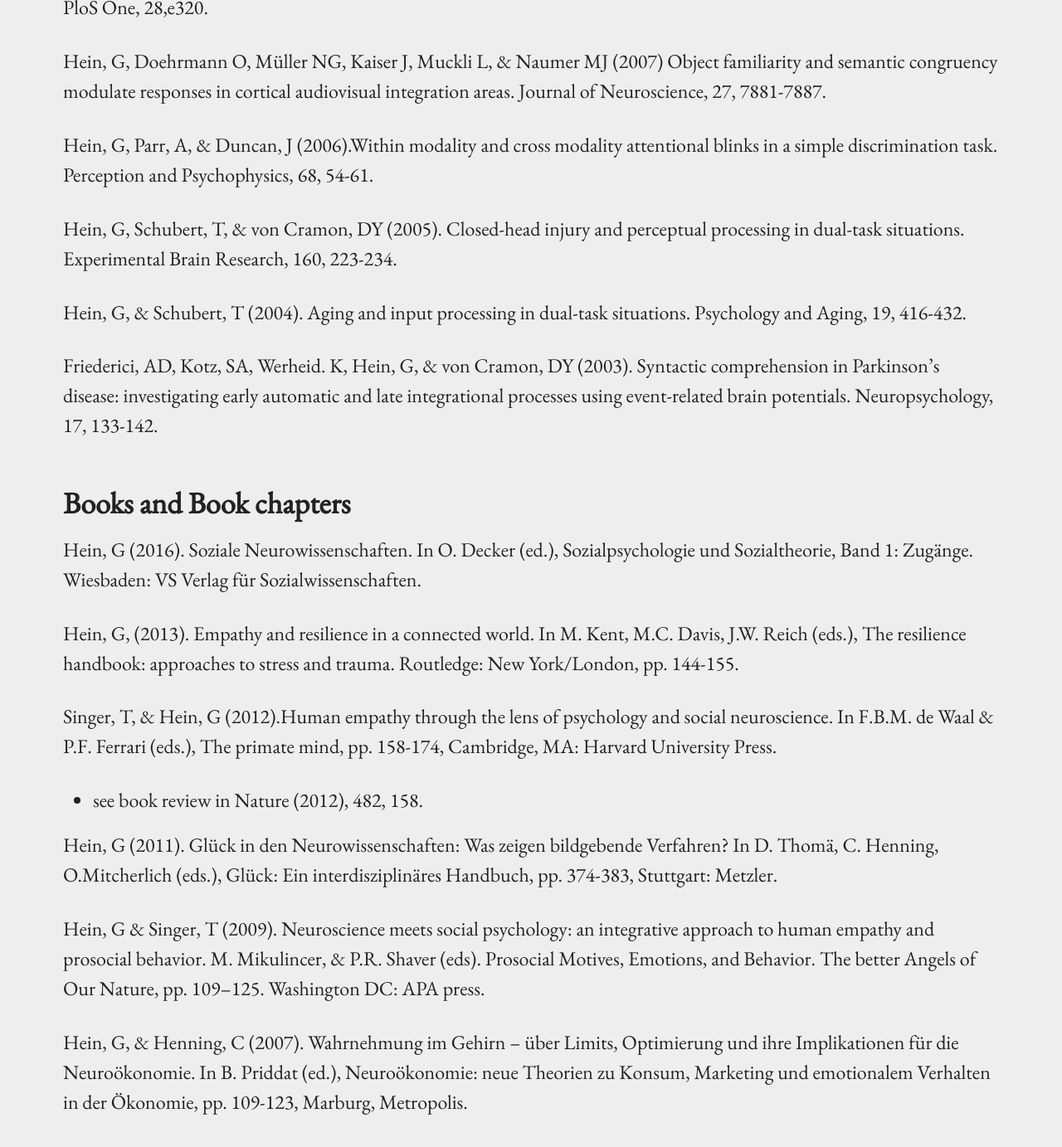
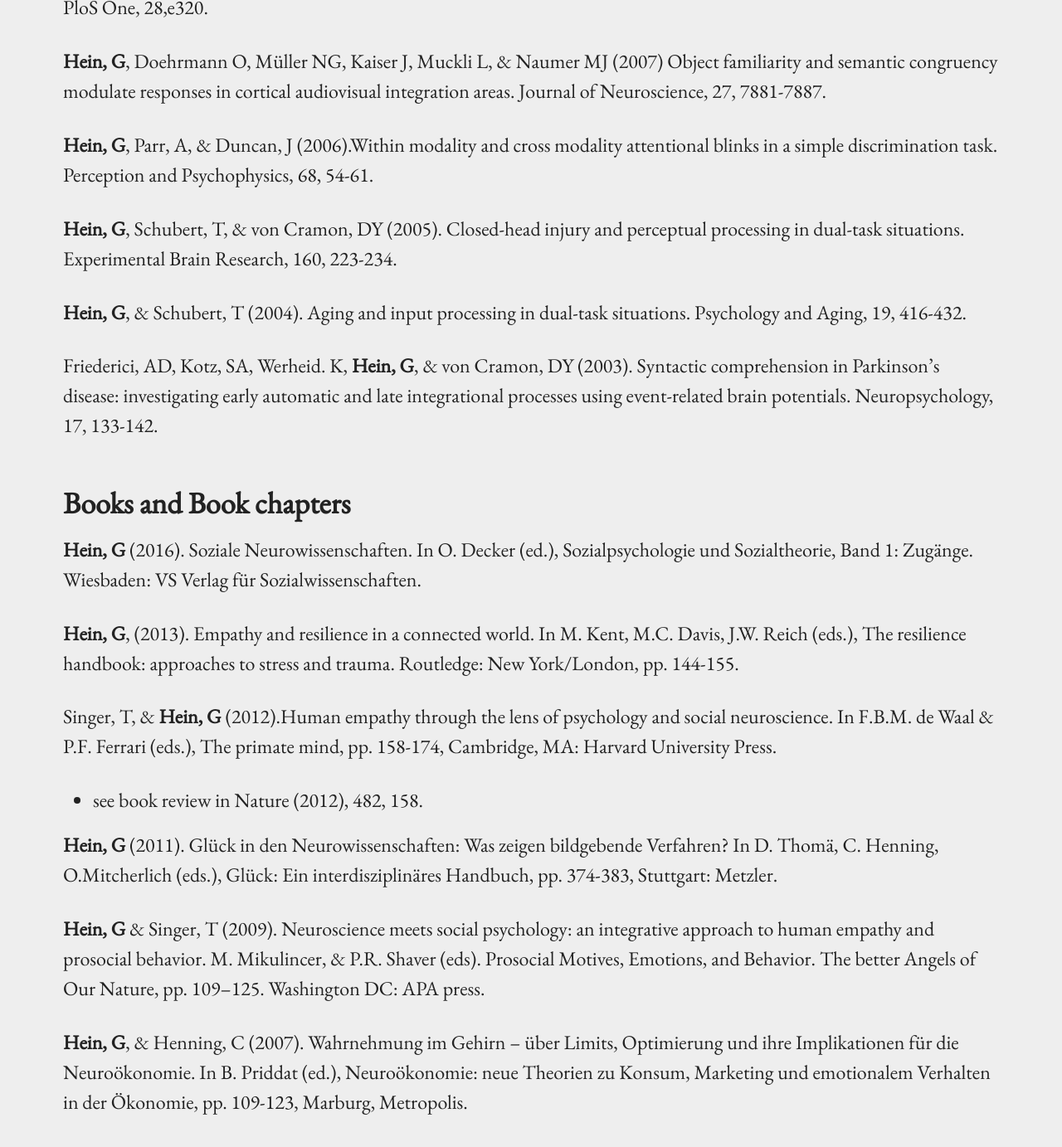
Before and after one commit to grithein/grithein, a Jekyll site: the page built from publications.md, in a window 1280 px wide and 1400 px high, scrolled down 2009 px. Shown: the top 1383 px of the window at 83% size. Built offline with Jekyll 4.4.1, drawn with Linux system fonts in a browser that asks for light colours; some of the changed text lies outside the part shown.

Commit message:
Update from Forestry.io - publications.md

```diff
--- a/publications.md
+++ b/publications.md
@@ -5,67 +5,67 @@ permalink: "/publications/"
 ---
 ## Peer-reviewed articles
 
-Baumgartner, T, Hein, G, Saulin, A & Knoch, D (2016). Structural differences in insular cortex reflect vicarious injustice insensitivity. Plos One, 11, e0167538.
+Baumgartner, T, **Hein, G**, Saulin, A & Knoch, D (2016). Structural differences in insular cortex reflect vicarious injustice insensitivity. Plos One, 11, e0167538.
 
-Hein, G, Morishima, Y, Sul, S, Leiberg, S & Fehr, E. (2016). The brain’s functional architecture reveals human motives. Science, 351, 1074-1078.
+**Hein, G**, Morishima, Y, Sul, S, Leiberg, S & Fehr, E. (2016). The brain’s functional architecture reveals human motives. Science, 351, 1074-1078.
 
 *   selected as “Perspectives” article in the ‘Insights’ section of Science, Gluth & Fontanesi (2016), 351, 1028
 
-Hein, G, Engelmann, JB, Vollberg, M., & Tobler PN (2016). How learning shapes the empathic brain. Proceedings of the National Academy of Sciences of the United States of America, 113, 80-85.
+**Hein, G**, Engelmann, JB, Vollberg, M., & Tobler PN (2016). How learning shapes the empathic brain. Proceedings of the National Academy of Sciences of the United States of America, 113, 80-85.
 
-Sul, S., Tobler, PN, Hein, G, Leiberg, S., Jung, D., Fehr, E., & Kim, H. (2015). Spatial gradient in other-regarding value representation along the medial prefrontal cortex predicts individual differences in altruism. Proceedings of the National Academy of Sciences of the United States of America, 112, 7851-7856.
+Sul, S., Tobler, PN, **Hein, G**, Leiberg, S., Jung, D., Fehr, E., & Kim, H. (2015). Spatial gradient in other-regarding value representation along the medial prefrontal cortex predicts individual differences in altruism. Proceedings of the National Academy of Sciences of the United States of America, 112, 7851-7856.
 
-Engelmann, JB & Hein, G (2013). Contextual and social influences on valuation and choice. Progress in Brain Research, 202, 215-237.
+Engelmann, JB & **Hein, G** (2013). Contextual and social influences on valuation and choice. Progress in Brain Research, 202, 215-237.
 
-Hein, G, Lamm C, Brodbeck C, Singer T (2011). Skin conductance response to the pain of others predicts later costly helping. PLoS One, 6, e22759.
+**Hein, G**, Lamm C, Brodbeck C, Singer T (2011). Skin conductance response to the pain of others predicts later costly helping. PLoS One, 6, e22759.
 
 *   recommended by The Faculty of 1000, Iriki A: F1000 Recommendation of [Hein G et al., PLoS ONE 2011, 6(8):e22759]. Faculty of 1000, 26 Sep 2011.
 
-Hein, G, Silani, G, Preuschoff, K, Batson, CD, Singer, T (2010). Neural responses to ingroup and outgroup members’ suffering predict individual differences in costly helping. Neuron, 68, 149-160.
+**Hein, G**, Silani, G, Preuschoff, K, Batson, CD, Singer, T (2010). Neural responses to ingroup and outgroup members’ suffering predict individual differences in costly helping. Neuron, 68, 149-160.
 
 *   selected as “Research Highlight“ in Nature (2010), 467, 754.
 *   recommended by The Faculty of 1000, Masuda N: F1000Prime Recommendation of [Hein G et al., Neuron 2010, 68(1):149-60]. In F1000Prime, 18 Feb 2015.
 
-Naumer, MJ, Ratz, L, Yalachkov, Y, Polony, A, Doehrmann, O, van de Ven, V, Müller, NG., Kaiser, J, & Hein, G (2010). Visuo-haptic convergence in a corticocerebellar network. European Journal of Neuroscience, 31, 1730-1736.
+Naumer, MJ, Ratz, L, Yalachkov, Y, Polony, A, Doehrmann, O, van de Ven, V, Müller, NG., Kaiser, J, & **Hein, G** (2010). Visuo-haptic convergence in a corticocerebellar network. European Journal of Neuroscience, 31, 1730-1736.
 
-Naumer, MJ, Doehrmann O, Müller NG, Kaiser J, Muckli L, & Hein, G (2008). Learning-induced cortical plasticity of audio-visual object representations. Cerebral Cortex, 19, 1641-53.
+Naumer, MJ, Doehrmann O, Müller NG, Kaiser J, Muckli L, & **Hein, G** (2008). Learning-induced cortical plasticity of audio-visual object representations. Cerebral Cortex, 19, 1641-53.
 
-Hein, G, & Singer, T (2008). I feel how you feel but not always: The Empathic Brain and its Modulation. Current Opinion in Neurobiology, 18, 153-158.
+**Hein, G**, & Singer, T (2008). I feel how you feel but not always: The Empathic Brain and its Modulation. Current Opinion in Neurobiology, 18, 153-158.
 
-Hein, G, Fuhrmann Alpert, G, Tsai, N, Naumer, M.J, & Knight, RT (2008). Temporal characteristics of audiovisual information flow. Journal of Neuroscience, 28, 5344-5349.
+**Hein, G**, Fuhrmann Alpert, G, Tsai, N, Naumer, M.J, & Knight, RT (2008). Temporal characteristics of audiovisual information flow. Journal of Neuroscience, 28, 5344-5349.
 
 *   selected as “Journal Club” article in the Journal of Neuroscience, Liang et al. (2008), 28, 8861-8862.
 
-Hein, G, & Knight, RT (2008). Superior temporal sulcus – It’s my area: Or is it? Journal of Cognitive Neuroscience, 12, 2125-2136.
+**Hein, G**, & Knight, RT (2008). Superior temporal sulcus – It’s my area: Or is it? Journal of Cognitive Neuroscience, 12, 2125-2136.
 
 *   recommended by The Faculty of 1000, Scott S: F1000 Recommendation of [Hein G and Knight RT, J Cogn Neurosci 2008, 20(12):2125-36]. Faculty of 1000, 23 May 2008.
 
-Hein, G, Alink, A, Kleinschmidt, A, & Mueller, NG (2008). The attentional blink modulates activity in early visual cortex. Journal of Cognitive Neuroscience, 21, 197-206.
+**Hein, G**, Alink, A, Kleinschmidt, A, & Mueller, NG (2008). The attentional blink modulates activity in early visual cortex. Journal of Cognitive Neuroscience, 21, 197-206.
 
-Hein, G, Alink, A, Kleinschmidt, A & Müller, NG (2007). Competing neural responses for auditory and visual decisions. PloS One, 28,e320.
+**Hein, G**, Alink, A, Kleinschmidt, A & Müller, NG (2007). Competing neural responses for auditory and visual decisions. PloS One, 28,e320.
 
-Hein, G, Doehrmann O, Müller NG, Kaiser J, Muckli L, & Naumer MJ (2007) Object familiarity and semantic congruency modulate responses in cortical audiovisual integration areas. Journal of Neuroscience, 27, 7881-7887.
+**Hein, G**, Doehrmann O, Müller NG, Kaiser J, Muckli L, & Naumer MJ (2007) Object familiarity and semantic congruency modulate responses in cortical audiovisual integration areas. Journal of Neuroscience, 27, 7881-7887.
 
-Hein, G, Parr, A, & Duncan, J (2006).Within modality and cross modality attentional blinks in a simple discrimination task. Perception and Psychophysics, 68, 54-61.
+**Hein, G**, Parr, A, & Duncan, J (2006).Within modality and cross modality attentional blinks in a simple discrimination task. Perception and Psychophysics, 68, 54-61.
 
-Hein, G, Schubert, T, & von Cramon, DY (2005). Closed-head injury and perceptual processing in dual-task situations. Experimental Brain Research, 160, 223-234.
+**Hein, G**, Schubert, T, & von Cramon, DY (2005). Closed-head injury and perceptual processing in dual-task situations. Experimental Brain Research, 160, 223-234.
 
-Hein, G, & Schubert, T (2004). Aging and input processing in dual-task situations. Psychology and Aging, 19, 416-432.
+**Hein, G**, & Schubert, T (2004). Aging and input processing in dual-task situations. Psychology and Aging, 19, 416-432.
 
-Friederici, AD, Kotz, SA, Werheid. K, Hein, G, & von Cramon, DY (2003). Syntactic comprehension in Parkinson’s disease: investigating early automatic and late integrational processes using event-related brain potentials. Neuropsychology, 17, 133-142.
+Friederici, AD, Kotz, SA, Werheid. K, **Hein, G**, & von Cramon, DY (2003). Syntactic comprehension in Parkinson’s disease: investigating early automatic and late integrational processes using event-related brain potentials. Neuropsychology, 17, 133-142.
 
 ## Books and Book chapters
 
-Hein, G (2016). Soziale Neurowissenschaften. In O. Decker (ed.), Sozialpsychologie und Sozialtheorie, Band 1: Zugänge. Wiesbaden: VS Verlag für Sozialwissenschaften.
+**Hein, G** (2016). Soziale Neurowissenschaften. In O. Decker (ed.), Sozialpsychologie und Sozialtheorie, Band 1: Zugänge. Wiesbaden: VS Verlag für Sozialwissenschaften.
 
-Hein, G, (2013). Empathy and resilience in a connected world. In M. Kent, M.C. Davis, J.W. Reich (eds.), The resilience handbook: approaches to stress and trauma. Routledge: New York/London, pp. 144-155.
+**Hein, G**, (2013). Empathy and resilience in a connected world. In M. Kent, M.C. Davis, J.W. Reich (eds.), The resilience handbook: approaches to stress and trauma. Routledge: New York/London, pp. 144-155.
 
-Singer, T, & Hein, G (2012).Human empathy through the lens of psychology and social neuroscience. In F.B.M. de Waal & P.F. Ferrari (eds.), The primate mind, pp. 158-174, Cambridge, MA: Harvard University Press.
+Singer, T, & **Hein, G** (2012).Human empathy through the lens of psychology and social neuroscience. In F.B.M. de Waal & P.F. Ferrari (eds.), The primate mind, pp. 158-174, Cambridge, MA: Harvard University Press.
 
 *   see book review in Nature (2012), 482, 158.
 
-Hein, G (2011). Glück in den Neurowissenschaften: Was zeigen bildgebende Verfahren? In D. Thomä, C. Henning, O.Mitcherlich (eds.), Glück: Ein interdisziplinäres Handbuch, pp. 374-383, Stuttgart: Metzler.
+**Hein, G** (2011). Glück in den Neurowissenschaften: Was zeigen bildgebende Verfahren? In D. Thomä, C. Henning, O.Mitcherlich (eds.), Glück: Ein interdisziplinäres Handbuch, pp. 374-383, Stuttgart: Metzler.
 
-Hein, G & Singer, T (2009). Neuroscience meets social psychology: an integrative approach to human empathy and prosocial behavior. M. Mikulincer, & P.R. Shaver (eds). Prosocial Motives, Emotions, and Behavior. The better Angels of Our Nature, pp. 109–125\. Washington DC: APA press.
+**Hein, G** & Singer, T (2009). Neuroscience meets social psychology: an integrative approach to human empathy and prosocial behavior. M. Mikulincer, & P.R. Shaver (eds). Prosocial Motives, Emotions, and Behavior. The better Angels of Our Nature, pp. 109–125\. Washington DC: APA press.
 
-Hein, G, & Henning, C (2007). Wahrnehmung im Gehirn – über Limits, Optimierung und ihre Implikationen für die Neuroökonomie. In B. Priddat (ed.), Neuroökonomie: neue Theorien zu Konsum, Marketing und emotionalem Verhalten in der Ökonomie, pp. 109-123, Marburg, Metropolis.
+**Hein, G**, & Henning, C (2007). Wahrnehmung im Gehirn – über Limits, Optimierung und ihre Implikationen für die Neuroökonomie. In B. Priddat (ed.), Neuroökonomie: neue Theorien zu Konsum, Marketing und emotionalem Verhalten in der Ökonomie, pp. 109-123, Marburg, Metropolis.
```
